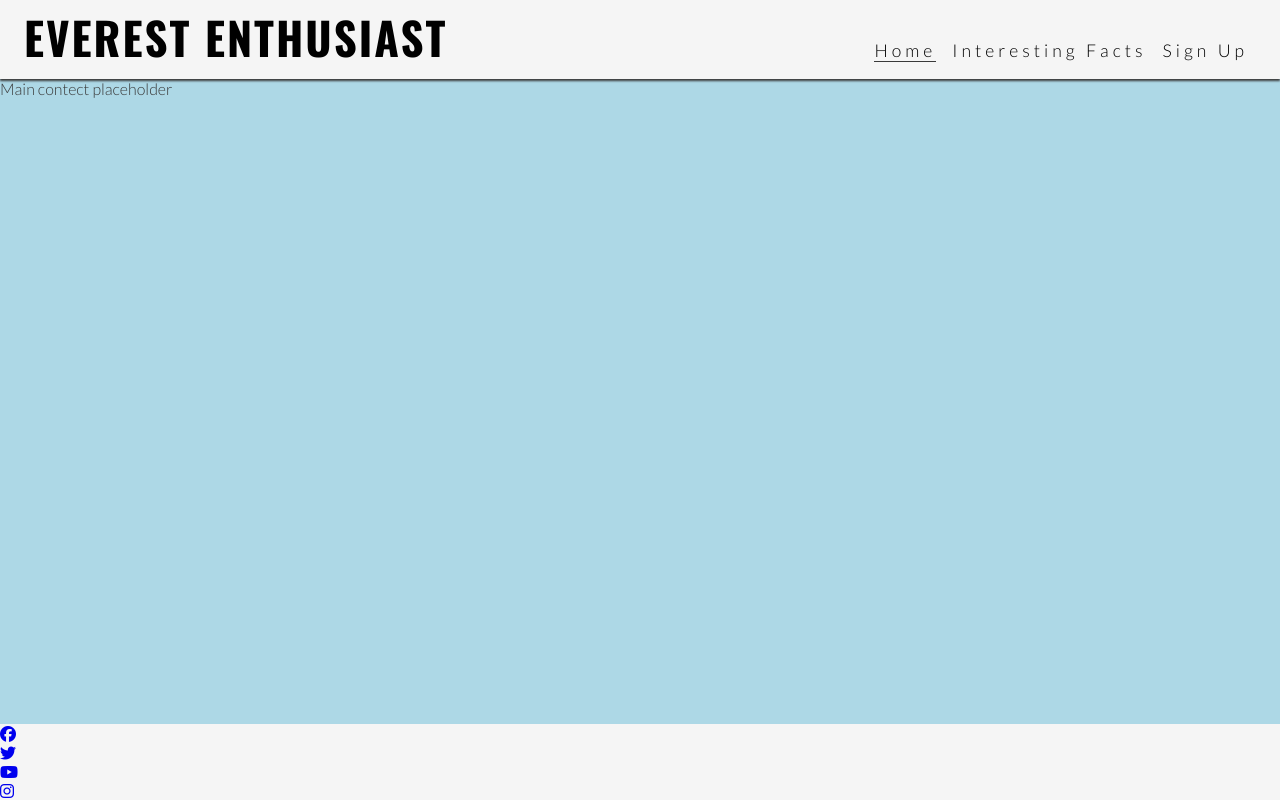
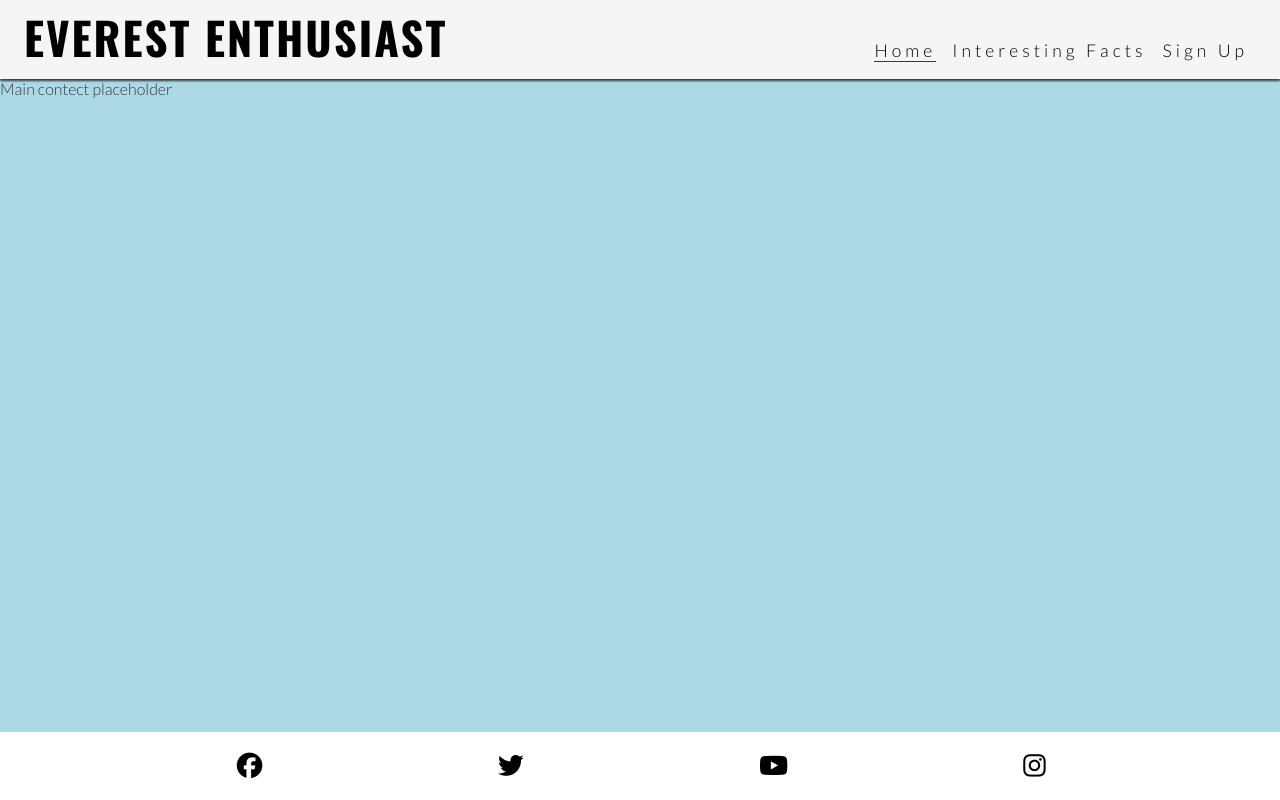
Before and after one commit to Hen0678/Everest-Enthusiast, a plain HTML site: page index.html in a window 1280 px wide. Drawn offline with nearby package versions, Linux system fonts and the light colour scheme.

Commit message:
Styled social media icons

```diff
--- a/assets/css/style.css
+++ b/assets/css/style.css
@@ -91,8 +91,18 @@ main {
 }
 
 /* Footer */
-footer {
-    background-color: whitesmoke;
+#social-media {
+    text-align: center;
+    padding: 20px 0;
+    display: flex;
+    justify-content: space-evenly;
+    list-style: none;
+}
+
+#social-media i {
+ font-size: 160%;
+ padding: 5%;
+ color: black;
 }
 
 /* Media query: tablets and larger (768px and up) */
--- a/index.html
+++ b/index.html
@@ -42,7 +42,7 @@
 
     <!-- Footer-->
     <footer>
-    <ul>
+    <ul id="social-media">
         <li>
             <a href="https://www.facebook.com/" target="_blank" rel="noopener" aria-label="Visit our Facebook page (opens in a new tab)"><i class="fa-brands fa-facebook"></i></a>
         </li>
```
